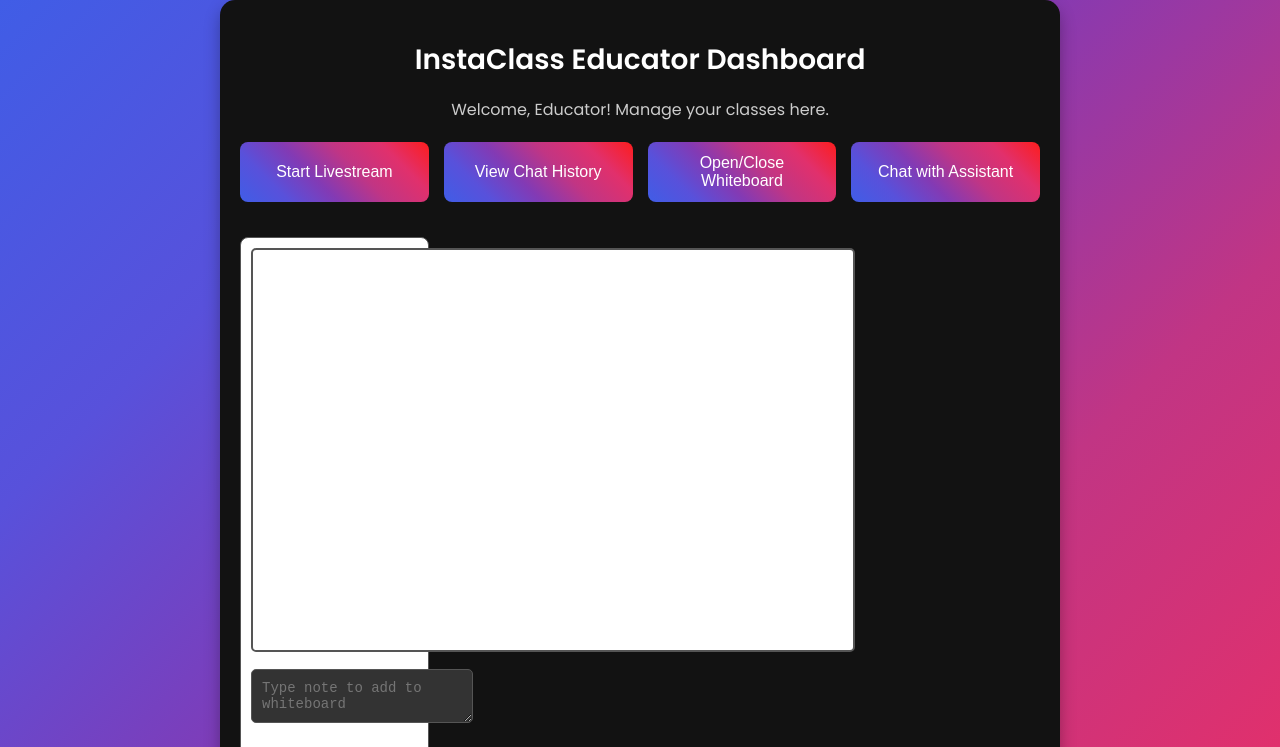
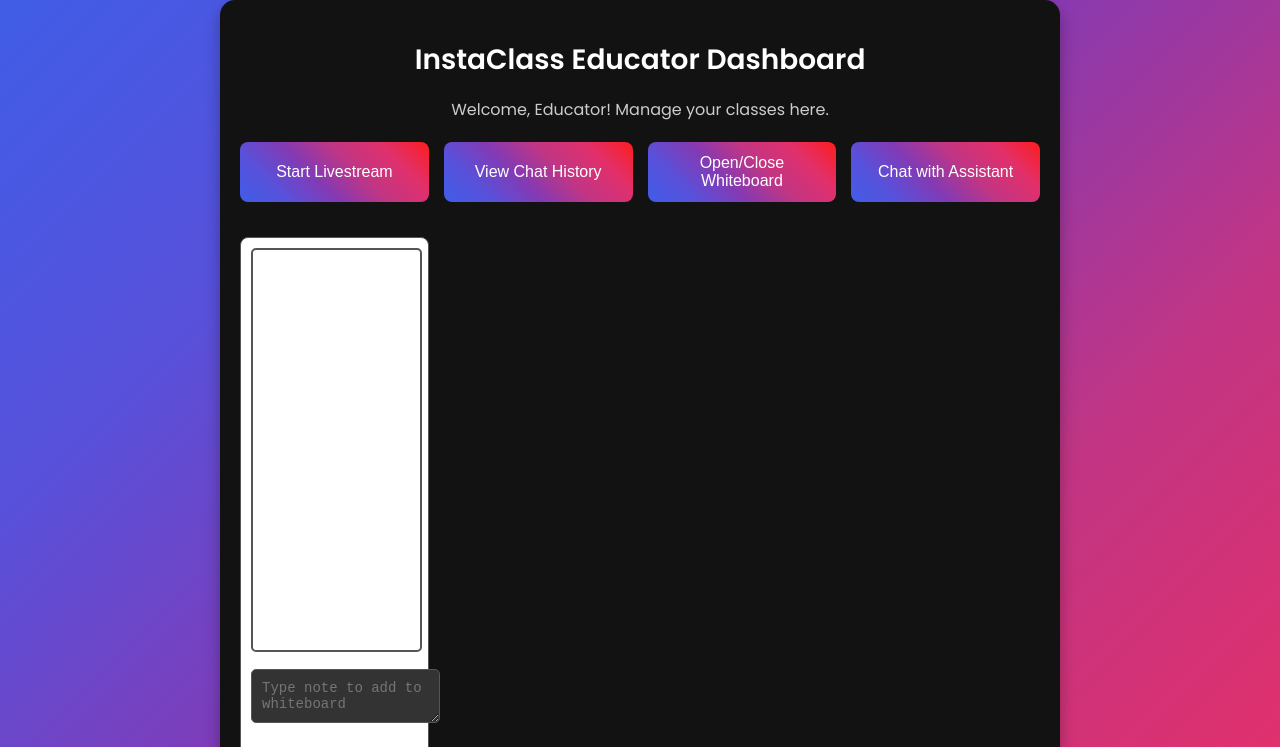
Before and after one commit to Lovisuals/InstaClass, a website: page dashboard.html in a window 1280 px wide. Both pictures are taken after a click on the button "Open/Close Whiteboard". Shown: the top 747 px of the page. Drawn offline with Linux system fonts and the light colour scheme; a script that the page names is missing.

Commit message:
Fix viewport, Telegram whiteboard, and maintain text input

```diff
--- a/app.css
+++ b/app.css
@@ -96,6 +96,9 @@ label {
   border: 2px solid #555;
   border-radius: 5px;
   background: #ffffff; /* White canvas */
+  width: 100%;
+  max-width: 600px;
+  height: 400px;
 }
 
 .whiteboard-tools {
@@ -121,6 +124,7 @@ label {
 }
 
 #text-input {
-  width: 200px;
+  width: 100%;
+  max-width: 200px;
   margin: 10px auto;
 }
--- a/dashboard.html
+++ b/dashboard.html
@@ -2,7 +2,7 @@
 <html lang="en">
 <head>
   <meta charset="UTF-8">
-  <meta name="viewport" content="width=device-width, initial-scale=1.0, maximum-scale=1.0, user-scalable=no">
+  <meta name="viewport" content="width=device-width, initial-scale=1.0">
   <title>InstaClass Dashboard</title>
   <link rel="stylesheet" href="app.css">
   <link href="https://fonts.googleapis.com/css2?family=Poppins:wght@400;600&display=swap" rel="stylesheet">
```
